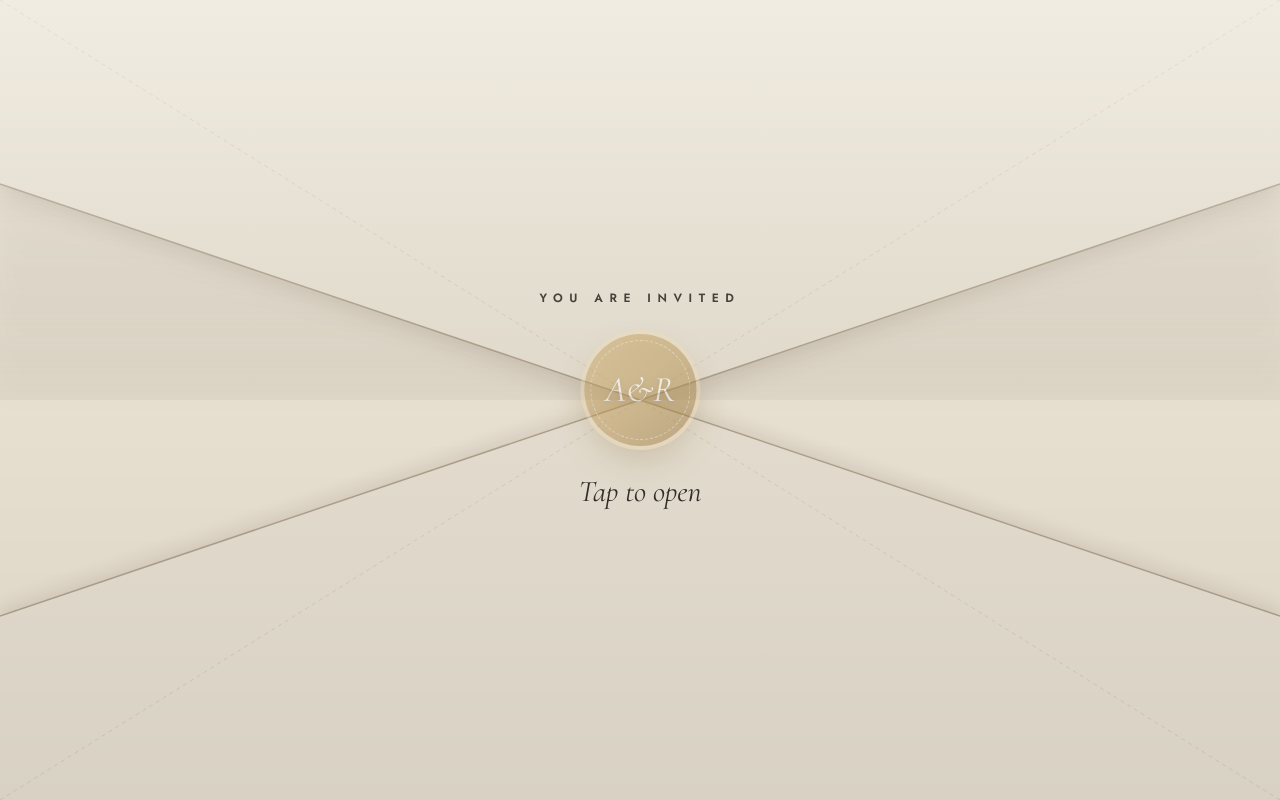
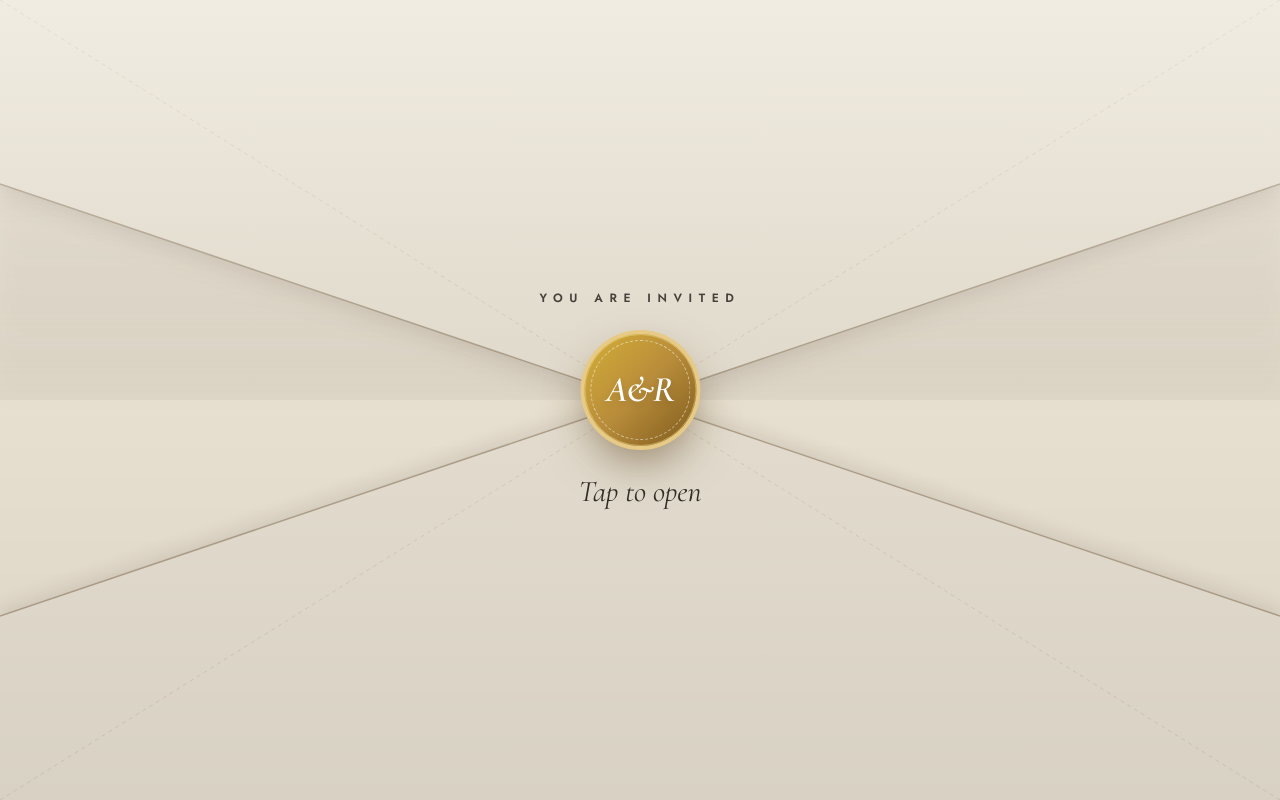
Before and after one commit to ahvaanforyou/modern-white-wedding, a React (Vite) app: page / in a window 1280 px wide. Shown: the top 800 px of the page. Built offline with nearby package versions, Linux system fonts and the light colour scheme.

Commit message:
style: remove blinking animation from center wax seal and make it bold, solid, and stable

```diff
--- a/src/components/wedding/IntroGate.tsx
+++ b/src/components/wedding/IntroGate.tsx
@@ -161,10 +161,11 @@ export function IntroGate() {
           You are invited
         </p>
 
-        {/* Central Circle Seal */}
-        <div className="relative flex h-24 w-24 sm:h-28 sm:w-28 items-center justify-center rounded-full bg-gradient-to-br from-[#c9a767] via-[#ba9452] to-[#967439] font-display text-3xl sm:text-4xl italic text-[#ffffff] shadow-[0_16px_36px_-6px_rgba(120,85,30,0.5)] ring-4 ring-[#eedbb4]/80 transition-transform duration-300 hover:scale-105 active:scale-95 animate-pulse">
-          <span className="drop-shadow-sm">A&amp;R</span>
+        {/* Central Circle Seal - Bold, solid, stable, non-blinking */}
+        <div className="relative flex h-24 w-24 sm:h-28 sm:w-28 items-center justify-center rounded-full bg-gradient-to-br from-[#d4af37] via-[#b88c3a] to-[#7f5b1d] font-display text-3xl sm:text-4xl font-bold italic text-white shadow-[0_20px_45px_-6px_rgba(80,55,15,0.55)] ring-4 ring-[#e6ca85] transition-transform duration-300 hover:scale-105 active:scale-95">
+          <span className="drop-shadow-md tracking-tight font-bold">A&amp;R</span>
           <div className="pointer-events-none absolute inset-1.5 rounded-full border border-dashed border-white/50" />
+          <div className="pointer-events-none absolute inset-0 rounded-full border border-amber-200/40" />
         </div>
 
         {/* Bottom Text */}
```
